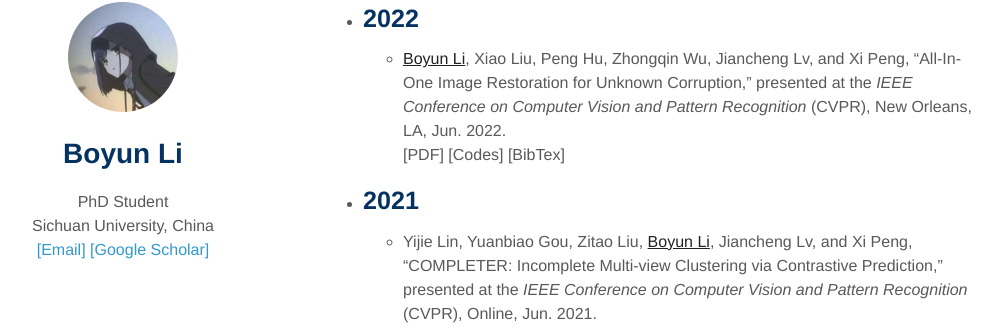
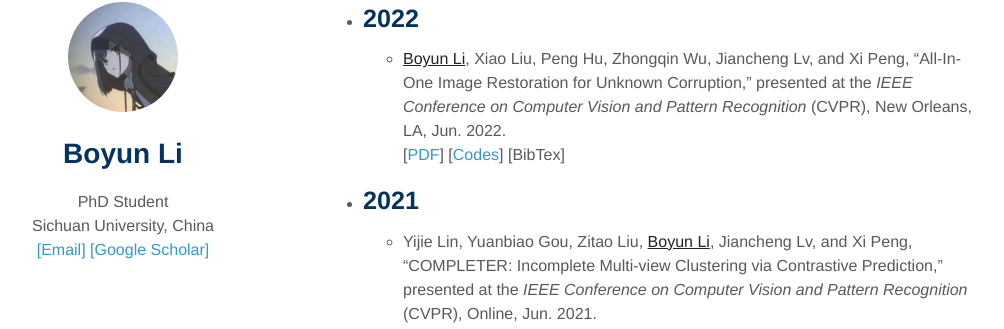
Before and after one commit to liboyun/liboyun.github.io, a Jekyll site: the page built from index.md, in a window 1280 px wide and 900 px high, scrolled down 494 px. Shown: the part 114-443 px from the top of the window, without its empty margins (147-1151 px from the left). Built offline with Jekyll 4.4.1, drawn with Linux system fonts in a browser that asks for light colours; nearby versions of some CDN libraries; a style sheet for code colours, icons or effects is not loaded; our own code applies the rules of GitHub Pages for plain Markdown files; part of the change alters nothing that is shown.

```diff
--- a/index.md
+++ b/index.md
@@ -26,7 +26,7 @@ His major interests include Computer Vision and Deep Learning. Recently, he main
 
 - ## 2022
 
-  - **<u>Boyun Li</u>**, Xiao Liu, Peng Hu, Zhongqin Wu, Jiancheng Lv, and Xi Peng, “All-In-One Image Restoration for Unknown Corruption,” presented at the *IEEE Conference on Computer Vision and Pattern Recognition* (CVPR), New Orleans, LA, Jun. 2022.<br>[PDF] [Codes] [BibTex]
+  - **<u>Boyun Li</u>**, Xiao Liu, Peng Hu, Zhongqin Wu, Jiancheng Lv, and Xi Peng, “All-In-One Image Restoration for Unknown Corruption,” presented at the *IEEE Conference on Computer Vision and Pattern Recognition* (CVPR), New Orleans, LA, Jun. 2022.<br>[[PDF](http://pengxi.me/wp-content/uploads/2022/03/All-In-One-Image-Restoration-for-Unknown-Corruption.pdf)] [[Codes](https://github.com/XLearning-SCU/2022-CVPR-AirNet)] [BibTex]
 
 - ## 2021
 
```
